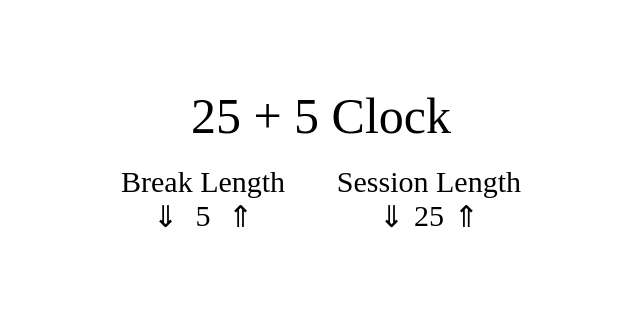
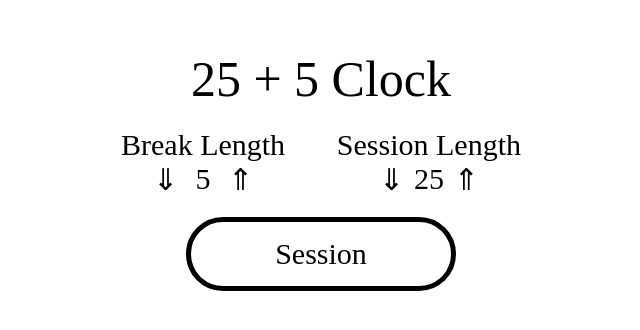
Before and after one commit to attilacs/25-5-clock, a React (Create React App) app: page / in a window 1280 px wide. Shown: the part 230-560 px from the top of the page, without its empty margins (319-959 px from the left). Built offline with nearby package versions, Linux system fonts and the light colour scheme.

Commit message:
Add timer label

```diff
--- a/src/App.tsx
+++ b/src/App.tsx
@@ -1,6 +1,7 @@
 import { useState } from "react";
 import Heading from "./components/Heading";
 import SettingsContainer from "./components/SettingsContainer";
+import Timer from "./components/Timer";
 import AppStyled from "./styles/AppStyled";
 
 const App = () => {
@@ -17,6 +18,7 @@ const App = () => {
         sessionLength={sessionLength}
         setSessionLength={setSessionLength}
       />
+      <Timer />
     </>
   );
 };
--- /dev/null
+++ b/src/components/Timer.tsx
@@ -0,0 +1,11 @@
+import { TimerLabelStyled, TimerStyled } from "../styles/TimerStyled";
+
+const Timer = () => {
+  return (
+    <TimerStyled>
+      <TimerLabelStyled id="timer-label">Session</TimerLabelStyled>
+    </TimerStyled>
+  );
+};
+
+export default Timer;
```
